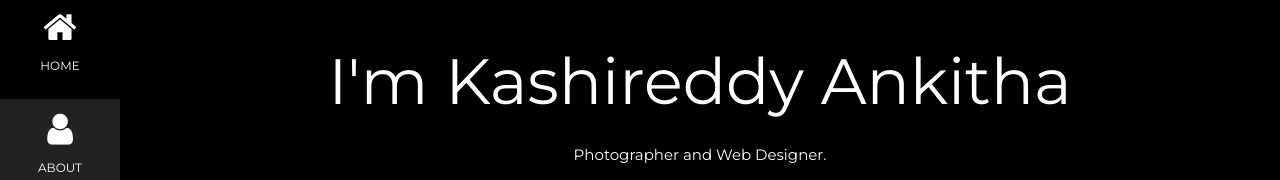
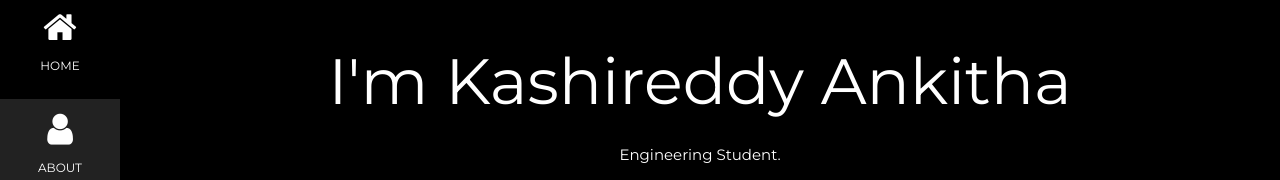
Before and after one commit to KashireddyAnkitha/Resume, a plain HTML site: page index.html in a window 1280 px wide. Shown: the part 21-201 px from the top of the page. Drawn offline with nearby package versions, Linux system fonts and the light colour scheme.

Commit message:
Update index.html

```diff
--- a/index.html
+++ b/index.html
@@ -57,7 +57,7 @@ body, h1,h2,h3,h4,h5,h6 {font-family: "Montserrat", sans-serif}
   <!-- Header/Home -->
   <header class="w3-container w3-padding-32 w3-center w3-black" id="home">
     <h1 class="w3-jumbo"><span class="w3-hide-small">I'm</span> Kashireddy Ankitha</h1>
-    <p>Photographer and Web Designer.</p>
+    <p>Engineering Student.</p>
     <img src="dp.jpg" alt="girl" class="w3-image" width="992" height="1108">
   </header>
 
```
